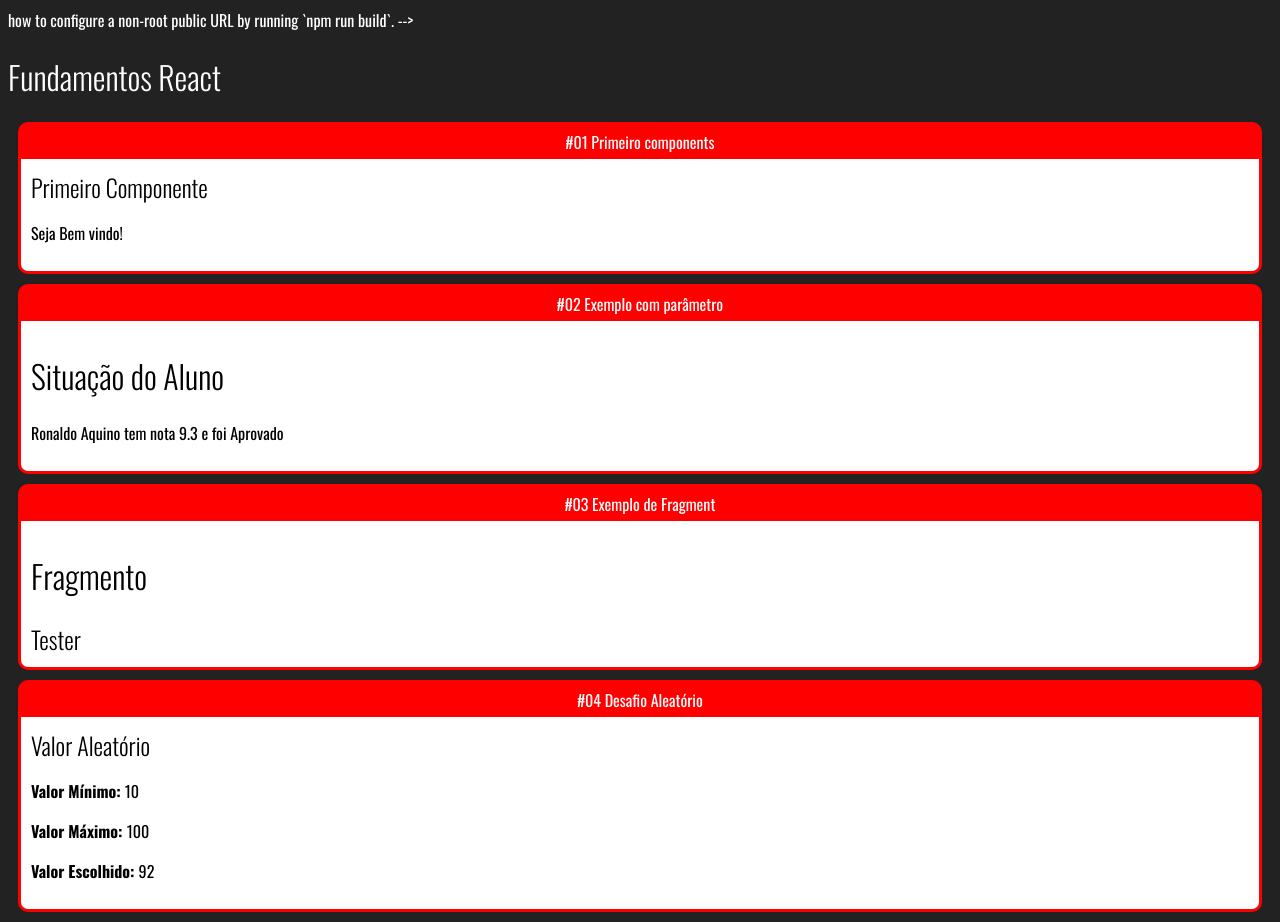
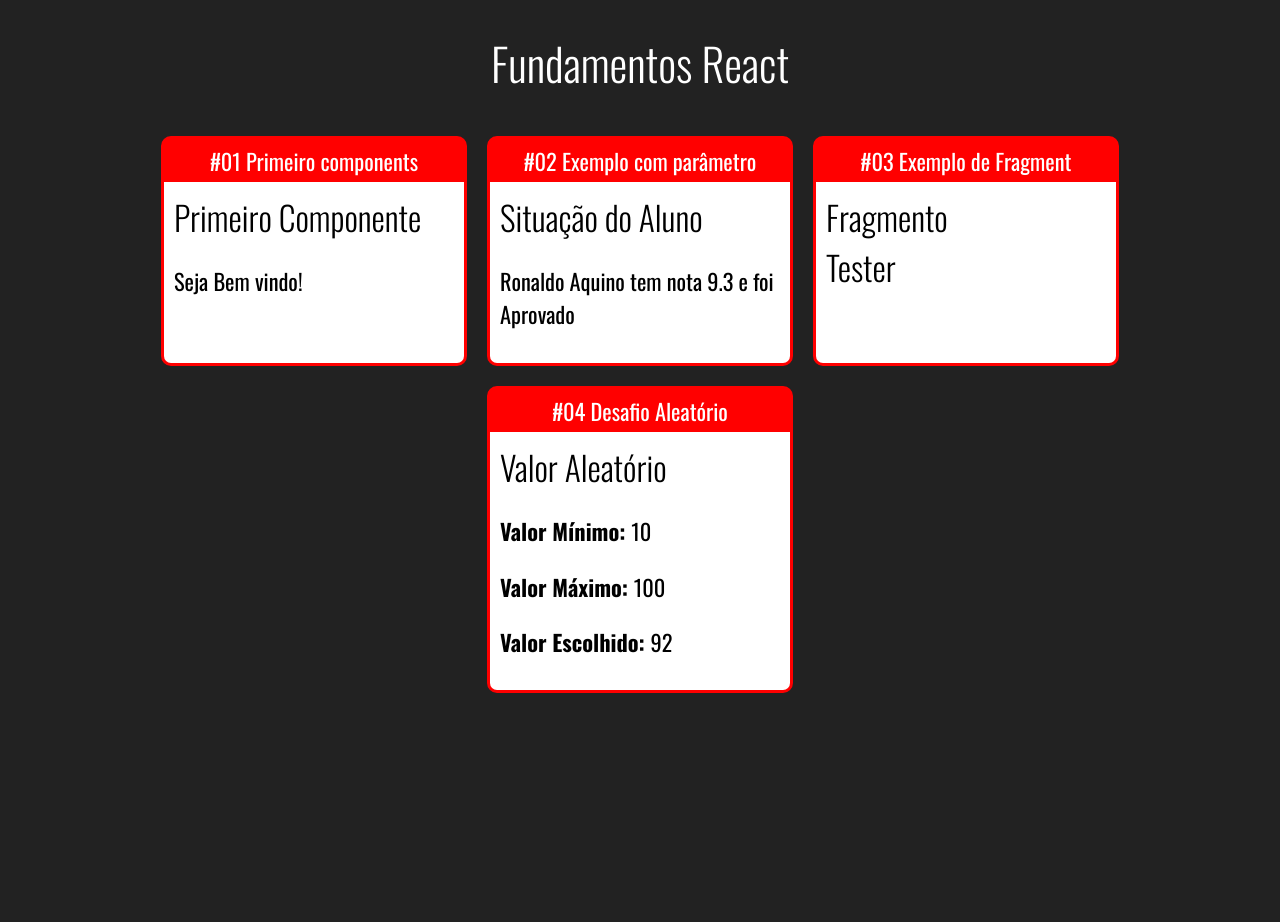
Before and after one commit to ronaldo-aquino/react-fundamentos, a JavaScript app: page / in a window 1280 px wide. After the commit the page ends 800 px from the top, so only its background shows below. Built offline with nearby package versions, Linux system fonts and the light colour scheme.

Commit message:
Componente Card configurado

```diff
--- a/public/index.html
+++ b/public/index.html
@@ -8,9 +8,11 @@
       name="description"
       content="Web site created using create-react-app"
     />
-    <link rel="preconnect" href="https://fonts.gstatic.com">
-    <link href="https://fonts.googleapis.com/css2?family=Oswald:wght@200;300;400;500;600;700&display=swap" rel="stylesheet"> how to configure a non-root public URL by running `npm run build`.
-    -->
+    <link rel="preconnect" href="https://fonts.gstatic.com" />
+    <link
+      href="https://fonts.googleapis.com/css2?family=Oswald:wght@200;300;400;500;600;700&display=swap"
+      rel="stylesheet"
+    />
     <title>React App</title>
   </head>
   <body>
--- /dev/null
+++ b/src/App.css
@@ -0,0 +1,10 @@
+.cards {
+  display: flex;
+  justify-content: center;
+  flex-wrap: wrap;
+}
+
+.title-component-app {
+  display: flex;
+  justify-content: center;
+}
--- a/src/App.js
+++ b/src/App.js
@@ -3,12 +3,13 @@
 import Frangmento from "./components/basicos/Fragmento";
 import Primeiro from "./components/basicos/Primeiro";
 import Card from "./components/layout/Card";
+import "./App.css";
 
 const App = () => {
   return (
     <>
-      <h1>Fundamentos React</h1>
-
+      <h1 className="title-component-app">Fundamentos React</h1>
+      <div className="cards">
         <Card title="#01 Primeiro components">
           <Primeiro />
         </Card>
@@ -28,6 +29,7 @@
         <Card title="#04 Desafio Aleatório">
           <Aleatorio min={10} max={100} />
         </Card>
+      </div>
     </>
   );
 };
--- a/src/components/basicos/ComParametro.js
+++ b/src/components/basicos/ComParametro.js
@@ -2,7 +2,7 @@
   const status = nota >= 7 ? "Aprovado" : "Recuperação";
   return (
     <>
-      <h1>{titulo}</h1>
+      <h2>{titulo}</h2>
       <p>
         {aluno} tem nota {nota} e foi {status}
       </p>
--- a/src/components/basicos/Fragmento.js
+++ b/src/components/basicos/Fragmento.js
@@ -1,7 +1,7 @@
 const Frangmento = () => {
   return (
     <>
-      <h1>Fragmento</h1>
+      <h2>Fragmento</h2>
       <h2>Tester</h2>
     </>
   );
--- a/src/components/layout/Card.css
+++ b/src/components/layout/Card.css
@@ -4,6 +4,10 @@
   overflow: hidden;
   border: 3px solid red;
   margin: 10px;
+  display: flex;
+  flex-direction: column;
+  min-width: 300px;
+  max-width: 300px;
 }
 
 .Card .Title {
@@ -13,6 +17,7 @@
 }
 
 .Card .Content {
+  flex: 1;
   background-color: #fff;
   color: #000;
   padding: 10px;
--- a/src/index.css
+++ b/src/index.css
@@ -1,13 +1,17 @@
 body {
   background-color: #222;
   color: #fff;
-  font-family: 'Oswald', sans-serif;
+  font-family: "Oswald", sans-serif;
+  font-size: 1.4rem;
 }
 
-h1, h2, h3 {
+h1,
+h2,
+h3 {
   font-weight: 300;
 }
 
-h2, h3 {
+h2,
+h3 {
   margin: 0;
 }
```
Also changed, not shown: 1 other file (tests, documents, lock files or other folders). Lines whose indentation alone changed are shown as unchanged.
